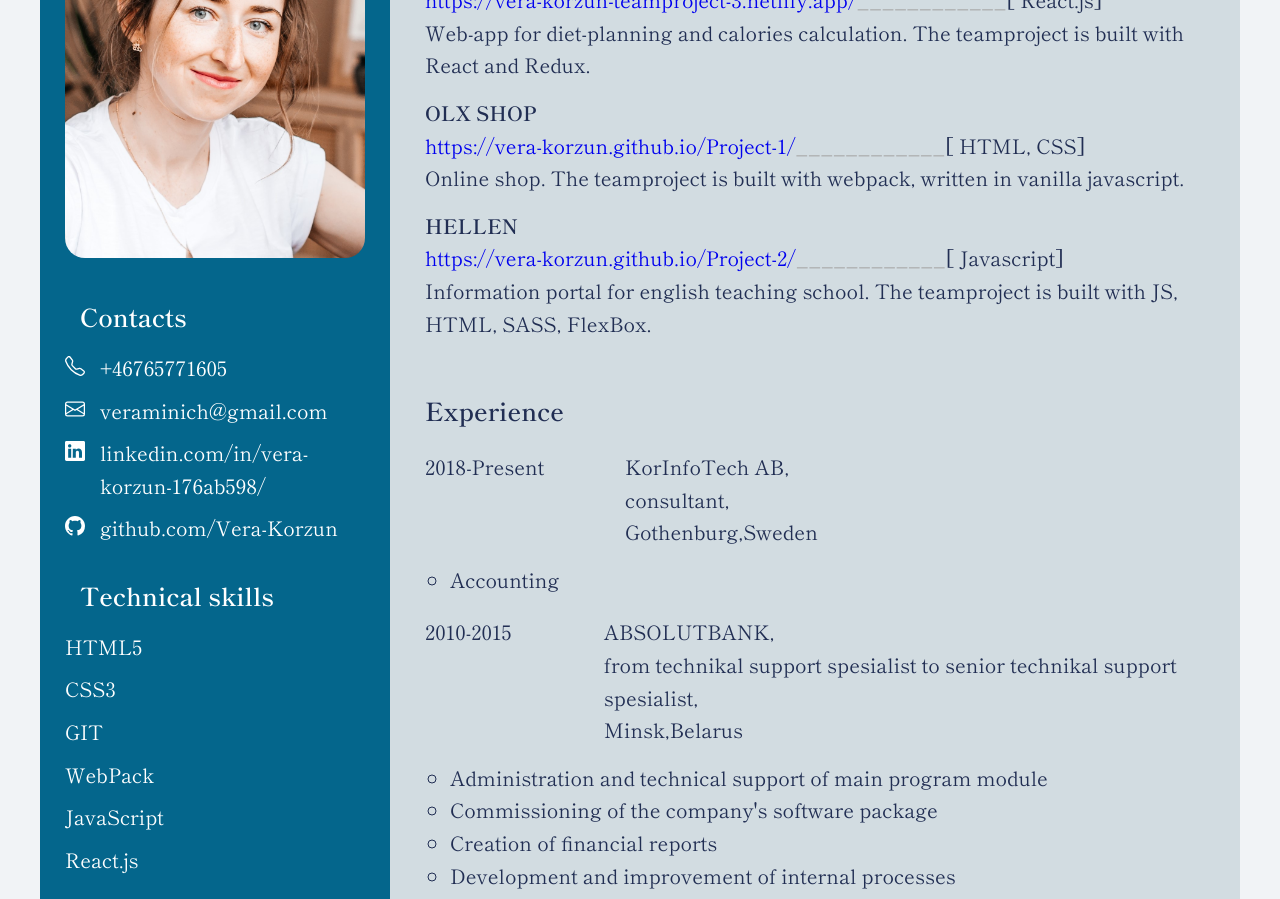
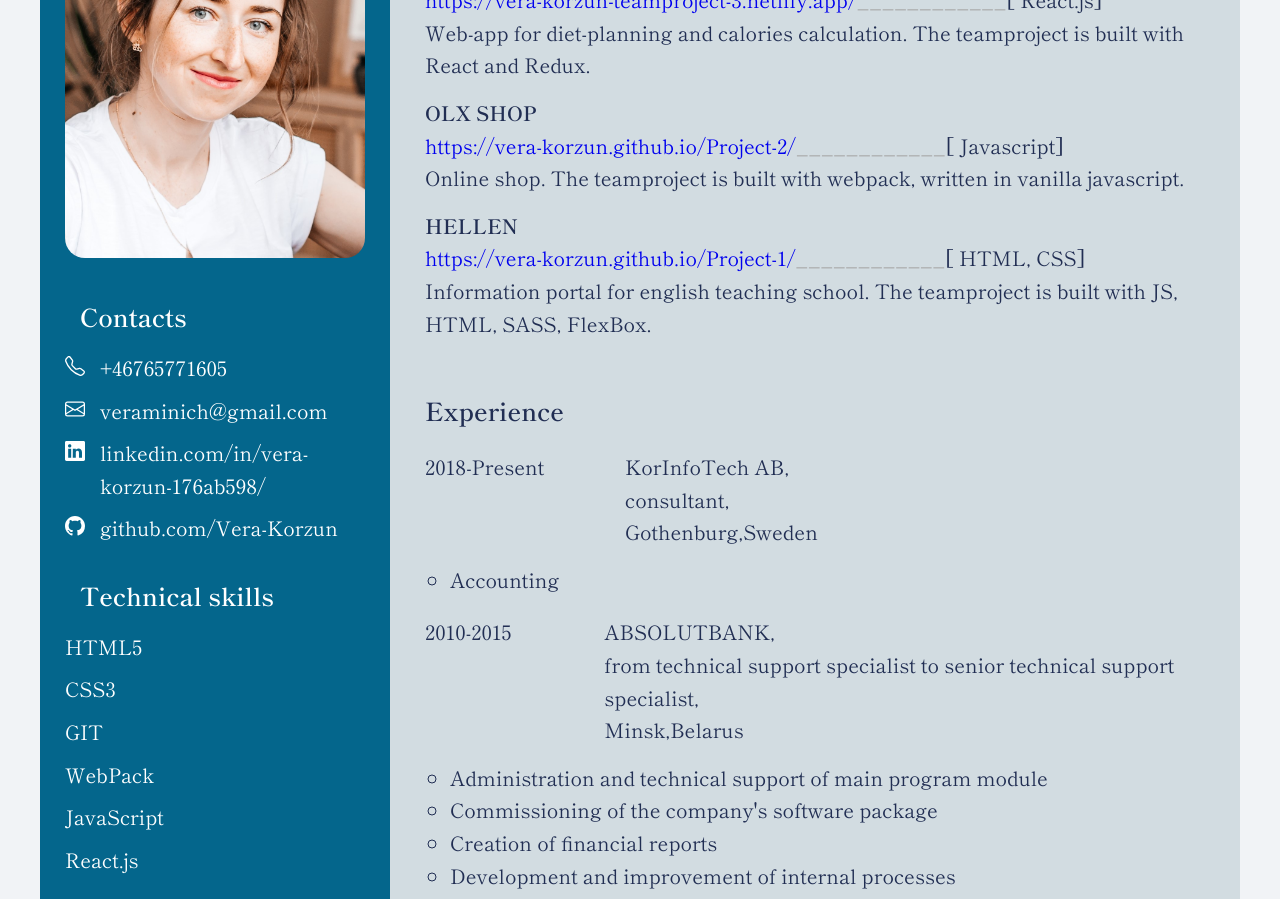
Before and after one commit to Vera-Korzun/resume, a React (Create React App) app: page / in a window 1280 px wide. Shown: the part 340-1239 px from the top of the page. Built offline with nearby package versions, Linux system fonts and the light colour scheme.

Commit message:
Added changes

```diff
--- a/src/Conponent/data/data.js
+++ b/src/Conponent/data/data.js
@@ -103,7 +103,7 @@ export const experience = [
   {
     work: "ABSOLUTBANK",
     name:
-      "from technikal support spesialist to senior technikal support spesialist",
+      "from technical support specialist to senior technical support specialist",
     year: "2010-2015",
     place: "Minsk,Belarus",
     competence: [
@@ -129,15 +129,15 @@ export const projects = [
   },
   {
     name: "OLX SHOP",
-    link: "https://vera-korzun.github.io/Project-1/",
-    technology: "HTML, CSS",
+    link: "https://vera-korzun.github.io/Project-2/",
+    technology: "Javascript",
     description:
       "Online shop. The teamproject is built with webpack, written in vanilla javascript.",
   },
   {
     name: "HELLEN",
-    link: "https://vera-korzun.github.io/Project-2/",
-    technology: "Javascript",
+    link: "https://vera-korzun.github.io/Project-1/",
+    technology: "HTML, CSS",
     description:
       "Information portal for english teaching school. The teamproject is built with JS, HTML, SASS, FlexBox.",
   },
```
